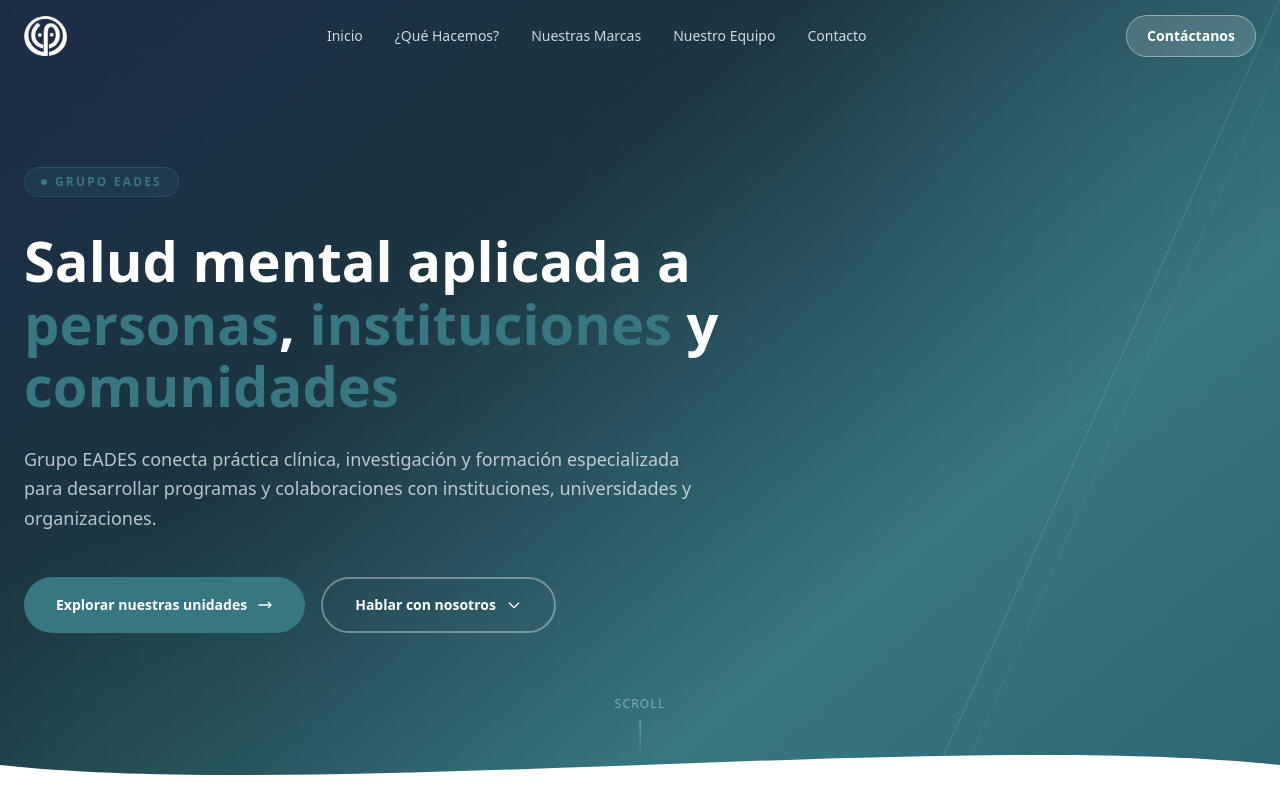
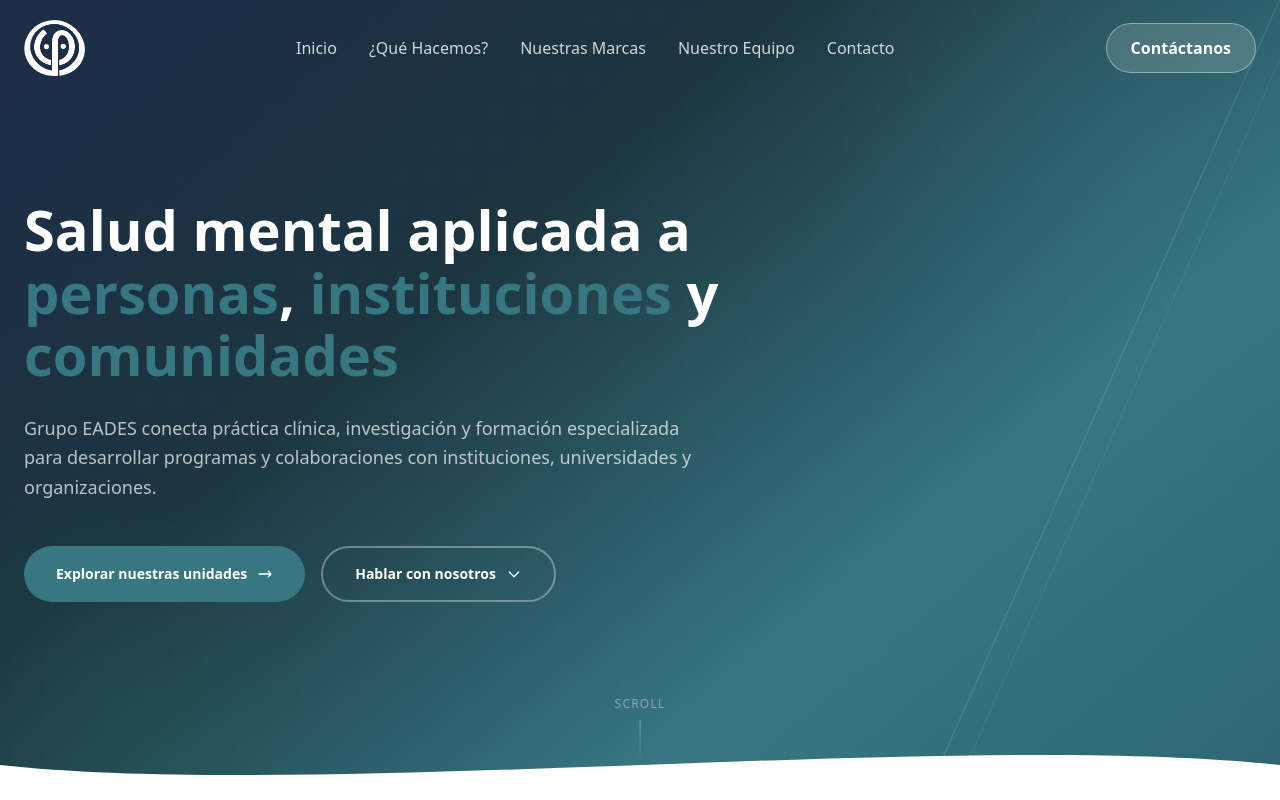
Before and after one commit to PabloEscalante2000/grupo-eades, a Next.js app: page / in a window 1280 px wide. Shown: the top 800 px of the page. Built offline with nearby package versions, Linux system fonts and the light colour scheme.

Commit message:
mas grade duh

```diff
--- a/app/components/Hero.tsx
+++ b/app/components/Hero.tsx
@@ -68,22 +68,6 @@
       {/* Main content */}
       <div className="relative z-10 max-w-7xl mx-auto px-6 py-32 w-full">
         <div className="max-w-3xl">
-          {/* Tag */}
-          <span
-            className="inline-flex items-center gap-2 px-4 py-1.5 rounded-full text-xs font-bold uppercase tracking-[0.18em] mb-8"
-            style={{
-              backgroundColor: "rgba(55,119,130,0.15)",
-              color: "#377782",
-              border: "1px solid rgba(55,119,130,0.35)",
-            }}
-          >
-            <span
-              className="w-1.5 h-1.5 rounded-full"
-              style={{ backgroundColor: "#377782" }}
-            />
-            Grupo EADES
-          </span>
-
           {/* Title */}
           <h1 className="text-4xl sm:text-5xl lg:text-[3.5rem] font-bold text-white leading-[1.12] mb-7">
             Salud mental aplicada a{" "}
--- a/app/components/Navbar.tsx
+++ b/app/components/Navbar.tsx
@@ -25,14 +25,14 @@
         scrolled ? "bg-white shadow-md" : "bg-transparent"
       }`}
     >
-      <div className="max-w-7xl mx-auto px-6 h-18 flex items-center justify-between py-4">
+      <div className="max-w-7xl mx-auto px-6 h-24 flex items-center justify-between py-5">
         {/* Logo */}
         <a href="#inicio" className="flex items-center">
           {/* eslint-disable-next-line @next/next/no-img-element */}
           <img
             src={scrolled ? "/img/logo_fondo_claro.png" : "/img/logo_fondo_oscuro.png"}
             alt="Grupo EADES"
-            className="h-10 w-auto"
+            className="h-14 w-auto"
           />
         </a>
 
@@ -42,7 +42,7 @@
             <a
               key={l.href}
               href={l.href}
-              className={`text-sm font-medium transition-colors ${
+              className={`text-base font-medium transition-colors ${
                 scrolled
                   ? "text-gray-600 hover:text-[#377782]"
                   : "text-white/80 hover:text-white"
@@ -56,7 +56,7 @@
         {/* CTA */}
         <a
           href="#contacto"
-          className={`hidden md:inline-flex px-5 py-2.5 rounded-full text-sm font-semibold transition-all ${
+          className={`hidden md:inline-flex px-6 py-3 rounded-full text-base font-semibold transition-all ${
             scrolled
               ? "bg-[#377782] text-white hover:bg-[#1c2c46]"
               : "bg-white/15 text-white border border-white/40 hover:bg-white/25"
```
